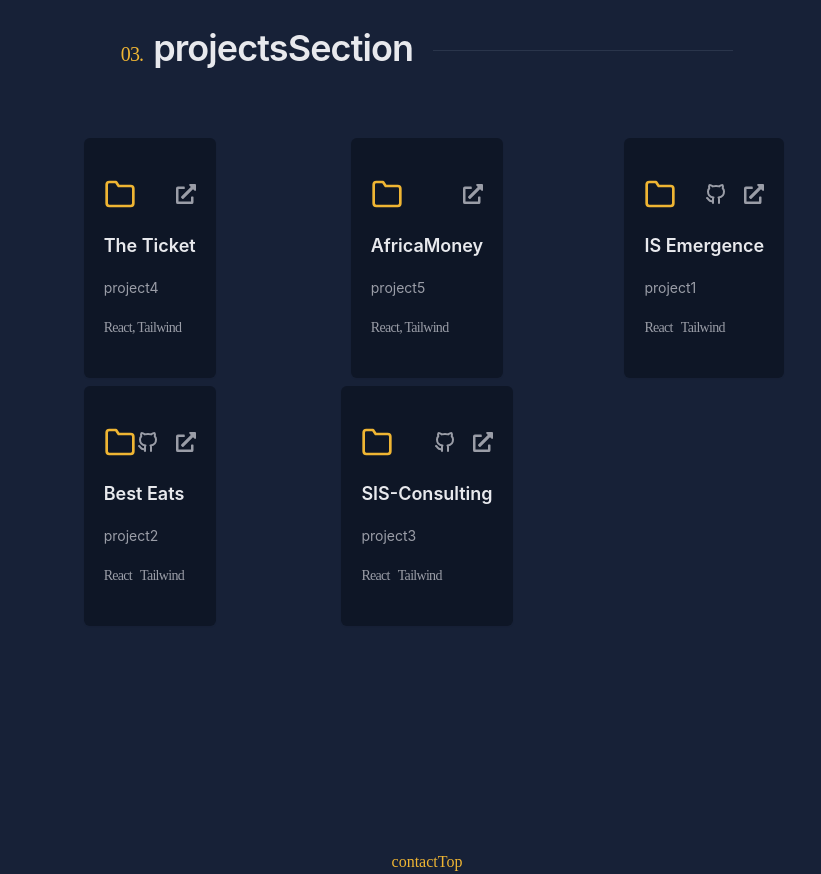
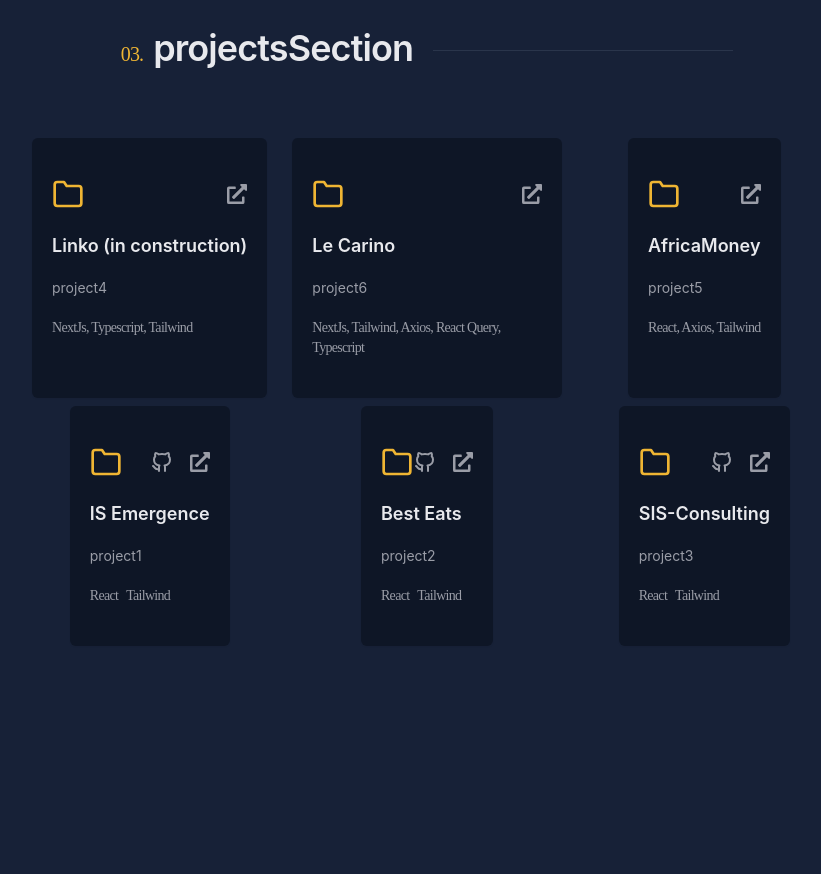
Before and after one commit to Hansjason97/Hans-Adiogo, a React (Vite) app: page / in a window 1280 px wide. Shown: the part 1920-2794 px from the top of the page, without its empty margins (213-1034 px from the left). Built offline with nearby package versions, Linux system fonts and the light colour scheme; no server answers.

Commit message:
projects update

```diff
--- a/public/locales/en/translation.json
+++ b/public/locales/en/translation.json
@@ -29,8 +29,9 @@
     "project1": "This project is a React web application for the website of a higher institute.",
     "project2": "Template website for a company which deliver food from restaurants.",
     "project3": "Business website for a company that offer electronic security services.",
-    "project4": "Ticketing application for public and private events with invitation letter and ticket generation services with qrcode",
+    "project4": "Crypto trading web application in progress",
     "project5": " International money transfer platform, specialized in secure and instant transfer of funds to mobile wallets in Africa via Visa or Mastercard, with utmost safety.",
+    "project6": "Food Delivery website for a restaurant",
     "projectsSection": "What I've done",
     "contactTop": "04. Looking for me ?",
     "contactTitle": "Get in touch",
--- a/public/locales/fr/translation.json
+++ b/public/locales/fr/translation.json
@@ -29,8 +29,9 @@
     "project1": "Application React pour le site d'un institut supérieur.",
     "project2": "Modèle de site Web pour une entreprise de livraison de repas.",
     "project3": "Site Web pour une société de sécurité électronique.",
-    "project4": "Application de billeterie pour les évènements publics et privés avec des services de génération de lettre d'invitation et billet avec qrcode",
+    "project4": "Application de trading the cryptomonnaie sécurisé",
     "project5": "Plate-forme internationale de transfert d'argent, spécialisée dans l'envoi sécurisé et instantané de fonds vers des portefeuilles mobile en Afrique via Visa ou Mastercard, en toute sécurité.",
+    "project6": "Site web ecommerce pour un restaurant disposant d'un service de livraison à domicile",
     "projectsSection": "Mes réalisations",
     "contactTop": "04. Besoin de mes services ?",
     "contactTitle": "Se connecter",
--- a/src/data/data.js
+++ b/src/data/data.js
@@ -42,16 +42,23 @@ export const experience = [
 
 export const featuredProjects = [
     {
-        title: 'The Ticket',
+        title: 'Linko (in construction)',
         description: 'project4',
-        tags: ['React, Tailwind'],
+        tags: ['NextJs, Typescript, Tailwind'],
         linkGithub: null,
-        linkPreview: "https://theticket-frontend.vercel.app/",
+        linkPreview: "https://linko-five.vercel.app/fr",
+    },
+    {
+        title: 'Le Carino',
+        description: 'project6',
+        tags: ['NextJs, Tailwind, Axios, React Query, Typescript'],
+        linkGithub: null,
+        linkPreview: "https://le-carino.com"
     },
     {
         title: 'AfricaMoney',
         description: 'project5',
-        tags: ['React, Tailwind'],
+        tags: ['React, Axios, Tailwind'],
         linkGithub: null,
         linkPreview: "https://africamoney.app",
     },
```
